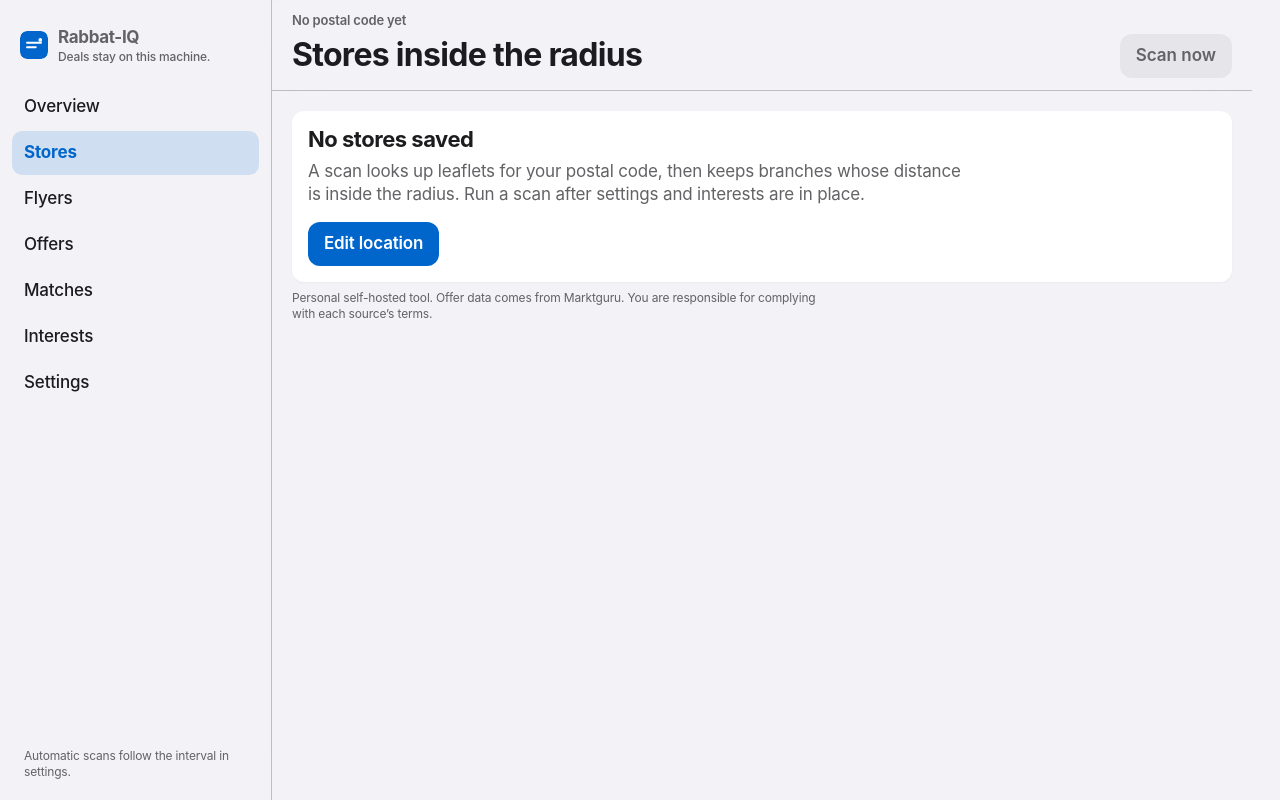
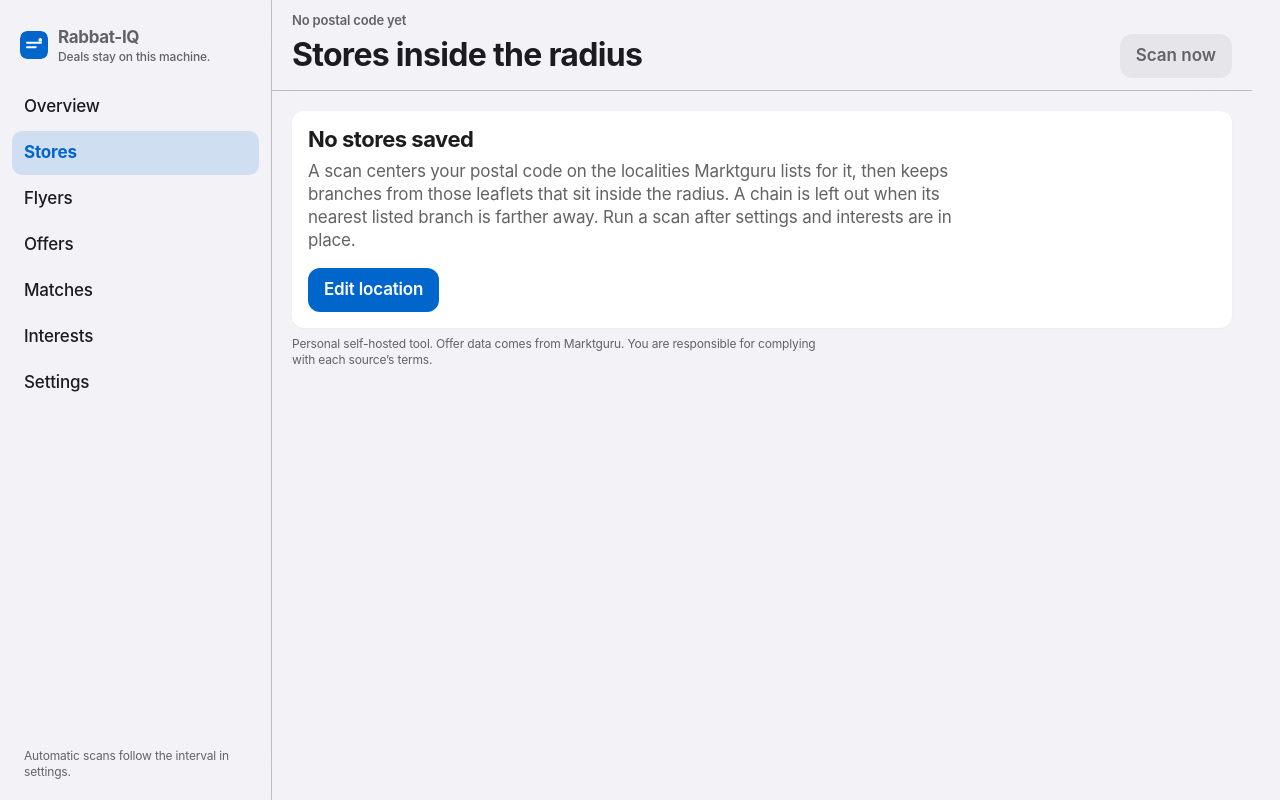
Before and after one commit to ChrisKariofyllis/Rabbat-IQ, a FastAPI app: page /stores in a window 1280 px wide. Run offline with FastAPI, Linux system fonts and the light colour scheme.

Commit message:
Find nearby stores from the postal-code center.

```diff
--- a/app/web/templates/stores.html
+++ b/app/web/templates/stores.html
@@ -49,7 +49,7 @@
 {% else %}
 <div class="empty">
   <h2>No stores saved</h2>
-  <p>A scan looks up leaflets for your postal code, then keeps branches whose distance is inside the radius. Run a scan after settings and interests are in place.</p>
+  <p>A scan centers your postal code on the localities Marktguru lists for it, then keeps branches from those leaflets that sit inside the radius. A chain is left out when its nearest listed branch is farther away. Run a scan after settings and interests are in place.</p>
   <a class="button" href="/settings">Edit location</a>
 </div>
 {% endif %}
```
